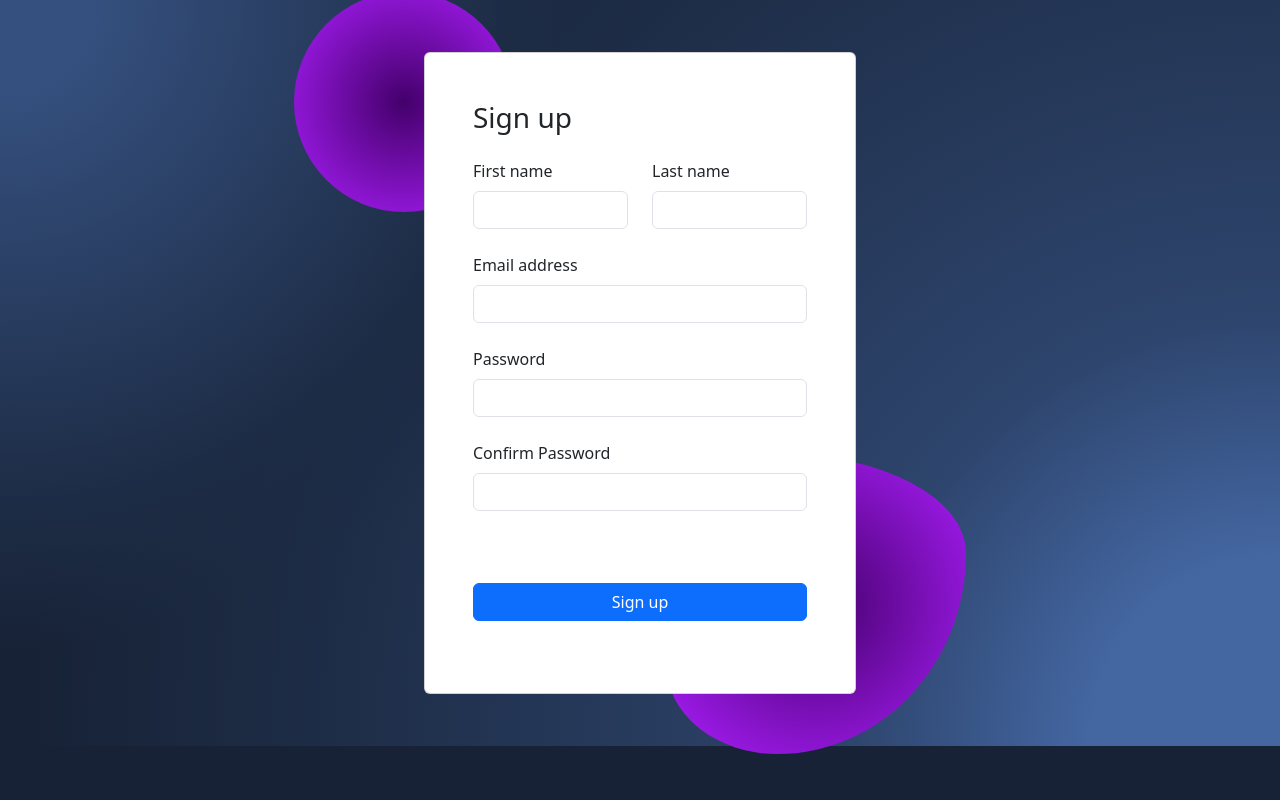
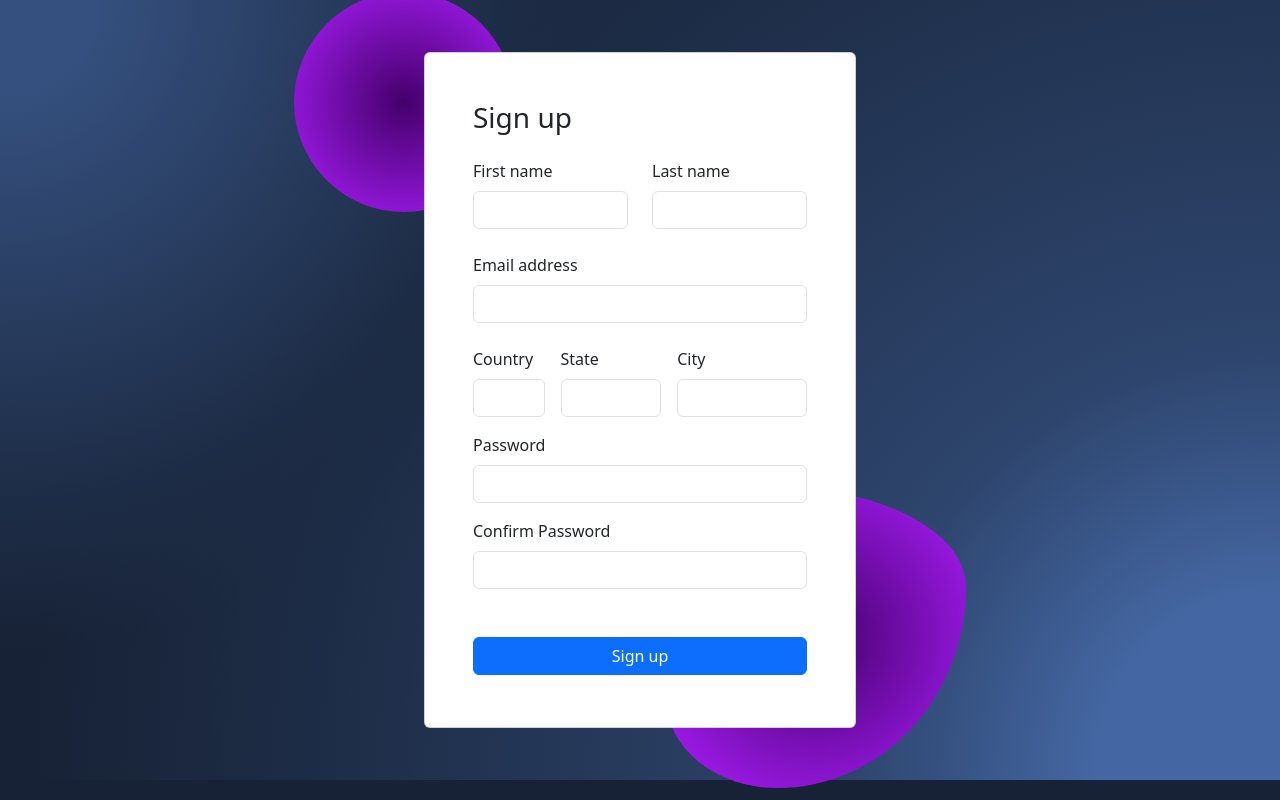
Before and after one commit to ebinesh25/PHP-User-Authentication-Profiles-with-MongoDB-Redis, a PHP site: page /register.html in a window 1280 px wide. Run offline with PHP 8.4, Linux system fonts and the light colour scheme; some libraries are stand-ins or nearby versions.

Commit message:
Successfully submitted the form and redirected to profile

```diff
--- a/Js/register.js
+++ b/Js/register.js
@@ -49,8 +49,8 @@ $(document).ready(function() {
         data: $(form).serialize(),
         success: function(response) {
           console.log('Success:', response);
-          // Handle successful registration, e.g., redirect to another page
-          // You can redirect the user or perform other actions upon successful registration
+          window.location.href = 'http://localhost/Guvi-login/profile.html'; // Redirect upon success
+
         },
         error: function(error) {
           console.log('Error:', error);
--- a/index.html
+++ b/index.html
@@ -12,7 +12,7 @@
   <link rel="stylesheet" href="https://cdn.jsdelivr.net/npm/bootstrap@5.3.2/dist/css/bootstrap.min.css" integrity="sha384-T3c6CoIi6uLrA9TneNEoa7RxnatzjcDSCmG1MXxSR1GAsXEV/Dwwykc2MPK8M2HN" crossorigin="anonymous">
   <script src="https://cdn.jsdelivr.net/npm/bootstrap@5.3.2/dist/js/bootstrap.min.js" integrity="sha384-BBtl+eGJRgqQAUMxJ7pMwbEyER4l1g+O15P+16Ep7Q9Q+zqX6gSbd85u4mG4QzX+" crossorigin="anonymous"></script>
   <script src="https://cdn.jsdelivr.net/npm/bootstrap@5.3.2/dist/js/bootstrap.bundle.min.js" integrity="sha384-C6RzsynM9kWDrMNeT87bh95OGNyZPhcTNXj1NW7RuBCsyN/o0jlpcV8Qyq46cDfL" crossorigin="anonymous"></script>
-
+  <script src="https://cdn.jsdelivr.net/npm/jquery@3.6.0"></script>
 </head>
 
 <body class="background-radial-gradient">
--- a/register.html
+++ b/register.html
@@ -7,7 +7,6 @@
   <title>Login Page</title>
 
   <link rel="stylesheet" href="css/style.css">
-  <script src="js/register.js"></script>
 
   <!-- CDN links -->
   <link rel="stylesheet" href="https://cdn.jsdelivr.net/npm/bootstrap@5.3.2/dist/css/bootstrap.min.css" integrity="sha384-T3c6CoIi6uLrA9TneNEoa7RxnatzjcDSCmG1MXxSR1GAsXEV/Dwwykc2MPK8M2HN" crossorigin="anonymous">
@@ -16,10 +15,12 @@
   <script src="https://code.jquery.com/jquery-3.6.0.min.js"></script>
   <script src="https://cdn.jsdelivr.net/jquery.validation/1.16.0/jquery.validate.min.js"></script>
 
+
+
+  <script src="js/register.js"></script>
+
 <style>
-  .error{
-  color: red;
-}
+
 </style>
 
 </head>
@@ -35,7 +36,8 @@
         <div class="card-body px-4 py-5 px-md-5">
           <h3 class="mb-4 pb-md-0 ">Sign up</h3>
           <form id="signup-form">
-            <!-- 2 column grid layout with text inputs for the first and last names -->
+
+            <!-- Name input -->
             <div class="row">
               <div class="col-md-6 mb-4">
                 <div class="form-outline">
@@ -57,20 +59,43 @@
               <input type="email" id="form3Example3" class="form-control input-field" name="email" required />
             </div>
 
+            <!-- Location input -->
+            <div class="row g-md-3">
+              <div class="col-md-3">
+                <div class="form-outline">
+                  <label class="form-label" for="form3Example1">Country</label>
+                  <input type="text" id="form3Example1" class="form-control input-field" name="country" required />
+                </div>
+              </div>
+              <div class="col-md-4">
+                <div class="form-outline">
+                  <label class="form-label" for="form3Example2">State</label>
+                  <input type="text" id="form3Example2" class="form-control input-field" name="state" required />
+                </div>
+              </div>
+
+              <div class="col-md-5">
+                <div class="form-outline">
+                  <label class="form-label" for="form3Example2">City</label>
+                  <input type="text" id="form3Example2" class="form-control input-field" name="city" required />
+                </div>
+              </div>
+            </div>
+
             <!-- Password input -->
-            <div class="form-outline mb-4">
+            <div class="form-outline mt-3 mb-3">
               <label class="form-label" for="form3Example4">Password</label>
               <input type="password" id="form3Example4" class="form-control input-field" name="password" required />
             </div>
 
             <!-- Confirm Password input -->
-            <div class="form-outline mb-4">
+            <div class="form-outline">
               <label class="form-label" for="form3Example5">Confirm Password</label>
               <input type="password" id="form3Example5" class="form-control input-field" name="confirm-password" required />
             </div>
 
             <!-- Submit button -->
-            <button type="submit" class="btn btn-primary btn-block mb-4 mt-5 w-100" id="submit-btn">
+            <button type="submit" class="btn btn-primary btn-block mb-1 mt-5 w-100" id="submit-btn">
               Sign up
             </button>
 
@@ -79,7 +104,7 @@
       </div>
     </div>
   </div>
-  <script>
+  <!-- <script>
     $(document).ready(function() {
     $('#signup-form').validate({
       rules: {
@@ -153,6 +178,6 @@
 
   });
 
-  </script>
+  </script> -->
 </body>
 </html>
```
Also changed, not shown: php/register.php (+8 -2 lines), profile.html (added, +74 -0 lines), php/login.php (added), php/profile.php (added).
